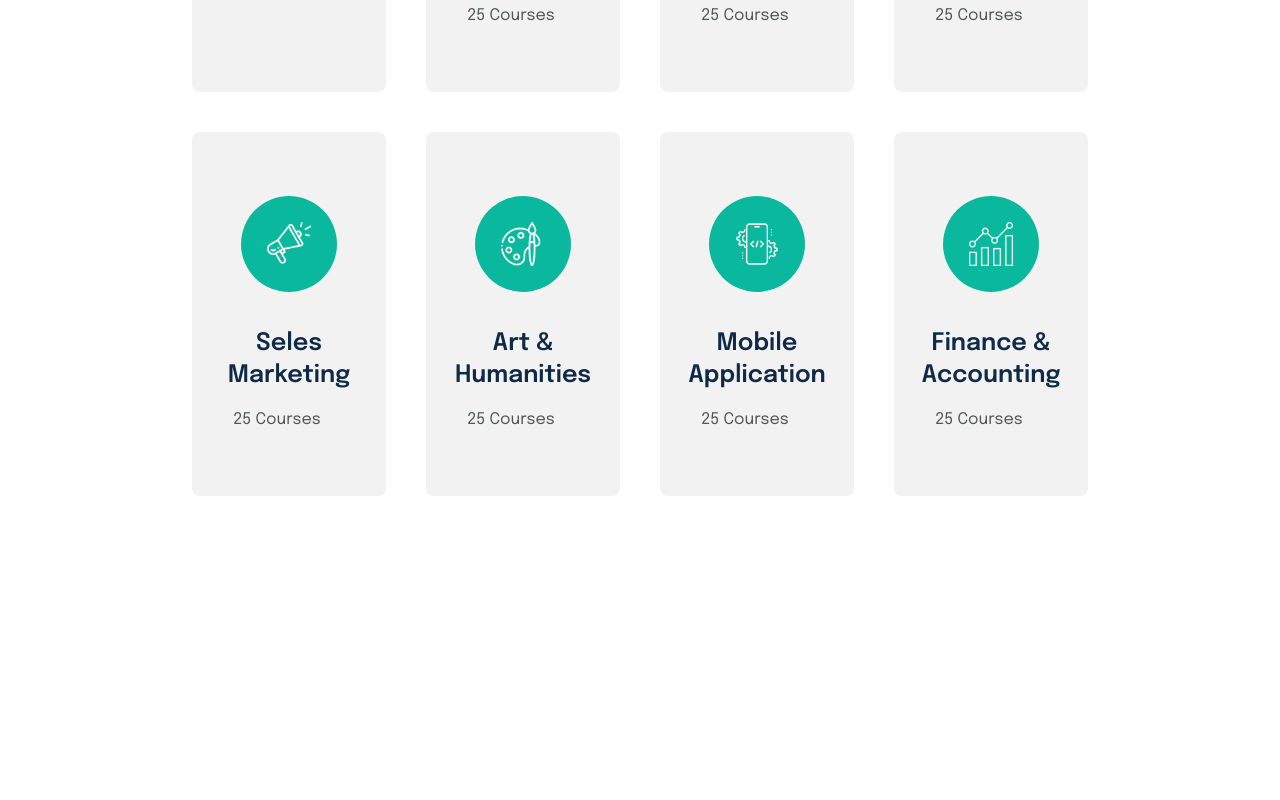
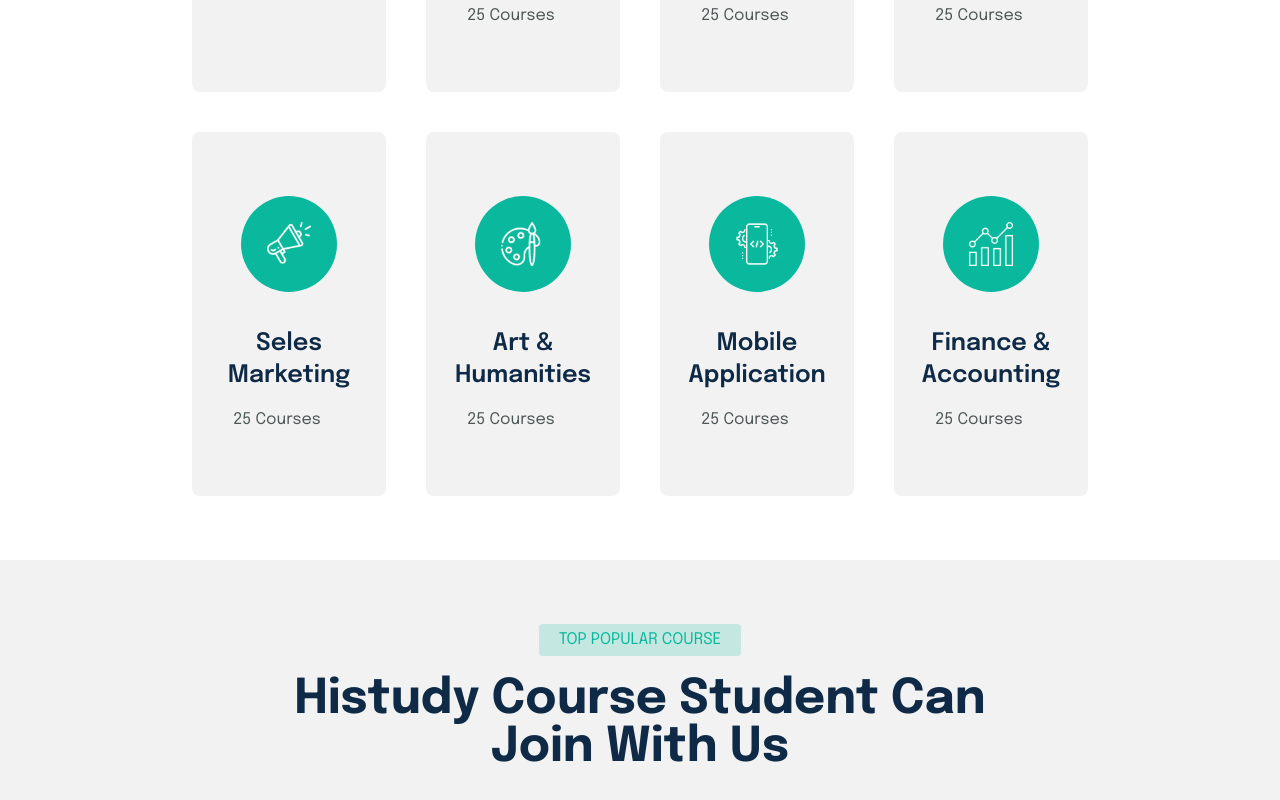
Before and after one commit to only1tarunno/schoolManagement-client, a React (Vite) app: page / in a window 1280 px wide. Shown: the part 1154-1954 px from the top of the page. Before the commit the page ends 1714 px from the top, so only its background shows below. Built offline with nearby package versions, Linux system fonts and the light colour scheme; some icons are missing.

Commit message:
freatured course title add

```diff
--- a/src/components/shared/SectionTitle.jsx
+++ b/src/components/shared/SectionTitle.jsx
@@ -5,7 +5,9 @@ const SectionTitle = ({ title, subtitle }) => {
       <span className="text-[#0ab99d] bg-[#0ab99c33] uppercase px-5 py-1 rounded mb-5 inline-block">
         {subtitle}
       </span>
-      <h2 className="text-[#0e2a46] font-bold text-3xl lg:text-5xl">{title}</h2>
+      <h2 className="text-[#0e2a46] font-bold text-3xl lg:text-5xl w-full md:max-w-3xl mx-auto">
+        {title}
+      </h2>
     </div>
   );
 };
--- /dev/null
+++ b/src/pages/home/FeturedCourse.jsx
@@ -0,0 +1,17 @@
+import Container from "../../components/shared/Container";
+import SectionTitle from "../../components/shared/SectionTitle";
+
+const FeturedCourse = () => {
+  return (
+    <div className="py-10 lg:py-16 bg-[#f2f2f2]">
+      <Container>
+        <SectionTitle
+          subtitle={"TOP POPULAR COURSE"}
+          title={"Histudy Course Student Can Join With Us"}
+        ></SectionTitle>
+      </Container>
+    </div>
+  );
+};
+
+export default FeturedCourse;
--- a/src/pages/home/Home.jsx
+++ b/src/pages/home/Home.jsx
@@ -1,11 +1,13 @@
 import Banner from "./Banner";
 import Category from "./Category";
+import FeturedCourse from "./FeturedCourse";
 
 const Home = () => {
   return (
     <>
       <Banner></Banner>
       <Category></Category>
+      <FeturedCourse></FeturedCourse>
     </>
   );
 };
```
